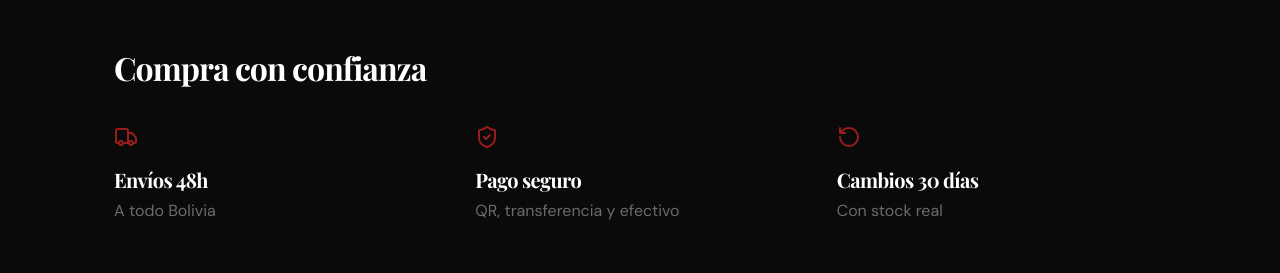
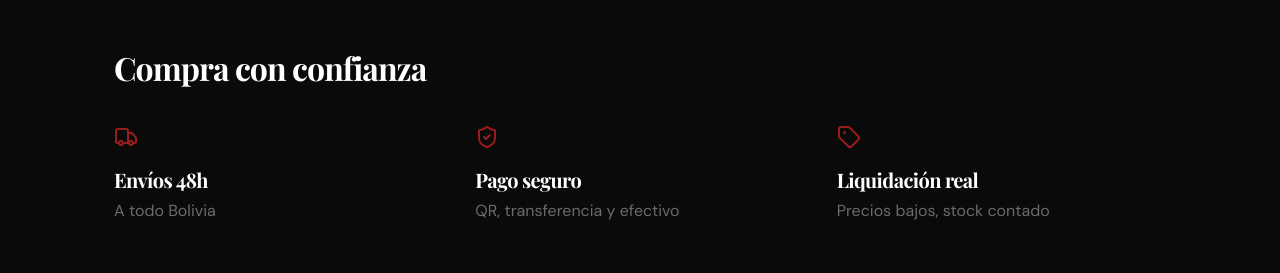
Before and after one commit to Casazola49/flores_store, a Next.js app: page / in a window 1280 px wide. Shown: the part 1280-1553 px from the top of the page. Built offline with nearby package versions, Linux system fonts and the light colour scheme; no server answers.

Commit message:
fix(home): badge honesto Liquidación real — sin política de cambios inventada

```diff
--- a/src/app/(store)/HomeClient.tsx
+++ b/src/app/(store)/HomeClient.tsx
@@ -2,7 +2,7 @@
 
 import { useEffect, useState } from "react";
 import Link from "next/link";
-import { ArrowRight, RotateCcw, ShieldCheck, Truck } from "lucide-react";
+import { ArrowRight, ShieldCheck, Tag, Truck } from "lucide-react";
 import { useQuery } from "convex/react";
 import { api } from "../../../convex/_generated/api";
 import type { Category } from "@/types";
@@ -48,7 +48,7 @@ export default function HomeClient() {
     <div className="bg-[var(--color-accent)] py-3 overflow-hidden"><div className="flex animate-ticker whitespace-nowrap w-max">{[0, 1].map(d => <div key={d} className="flex">{MARQUEE_ITEMS.map(item => <span key={`${d}-${item}`} className="text-label px-6">{item} ·</span>)}</div>)}</div></div>
     <section className="max-w-[1400px] mx-auto px-6 py-20"><p className="text-label text-[var(--color-accent)] mb-4">Novedades</p><h2 className="text-headline font-bold mb-10">Selección Flores</h2><div className="grid grid-cols-2 lg:grid-cols-4 gap-6">{products.map(p => <ProductCard key={p.id} product={p} />)}</div></section>
     <section className="bg-[var(--color-surface)] text-[var(--color-text)] px-6 py-20"><div className="max-w-[1400px] mx-auto"><div className="flex items-end justify-between mb-10"><div><p className="text-label text-[var(--color-accent)] mb-4">Explora</p><h2 className="text-headline font-bold">Compra por colección</h2></div><Link href="/productos" className="text-label text-[var(--color-accent)]">Ver todo →</Link></div><div className="grid sm:grid-cols-3 gap-6">{categories.slice(0, 3).map((cat: Category) => <Link key={cat.id} href={`/productos?category=${cat.slug}`} className="group relative aspect-portrait overflow-hidden bg-[var(--color-primary)]">{cat.video_url ? <VideoBanner src={cat.video_url} poster={cat.image_url} alt={cat.name} autoplay={false} className="opacity-70 transition-opacity duration-700 group-hover:opacity-100" /> : cat.image_url ? <img src={cat.image_url} alt={cat.name} loading="lazy" className="h-full w-full object-cover opacity-75 transition-all duration-700 group-hover:scale-[1.03] group-hover:opacity-100" /> : <BrandPlaceholder aspect="4:5" label={cat.name} />}<span className="absolute bottom-5 left-5 right-5 text-title font-bold text-white drop-shadow-[0_2px_8px_rgba(0,0,0,0.8)]">{cat.name}</span></Link>)}</div></div></section>
-    <section className="max-w-[1100px] mx-auto px-6 py-20"><h2 className="text-headline font-bold mb-10">Compra con confianza</h2><div className="grid gap-10 sm:grid-cols-3 sm:gap-8">{[[Truck, "Envíos 48h", "A todo Bolivia"], [ShieldCheck, "Pago seguro", "QR, transferencia y efectivo"], [RotateCcw, "Cambios 30 días", "Con stock real"]].map(([Icon, title, text]) => <div key={title as string}><Icon size={24} className="text-[var(--color-accent)] mb-5" /><h3 className="text-title font-bold mb-2">{title as string}</h3><p className="text-body text-[var(--color-text-muted)]">{text as string}</p></div>)}</div></section>
+    <section className="max-w-[1100px] mx-auto px-6 py-20"><h2 className="text-headline font-bold mb-10">Compra con confianza</h2><div className="grid gap-10 sm:grid-cols-3 sm:gap-8">{[[Truck, "Envíos 48h", "A todo Bolivia"], [ShieldCheck, "Pago seguro", "QR, transferencia y efectivo"], [Tag, "Liquidación real", "Precios bajos, stock contado"]].map(([Icon, title, text]) => <div key={title as string}><Icon size={24} className="text-[var(--color-accent)] mb-5" /><h3 className="text-title font-bold mb-2">{title as string}</h3><p className="text-body text-[var(--color-text-muted)]">{text as string}</p></div>)}</div></section>
     <section className="bg-[var(--color-surface)] text-[var(--color-text)] px-6 py-20"><div className="max-w-[700px] mx-auto text-center"><h2 className="text-headline font-bold mb-4">Recibe novedades</h2><p className="text-body mb-8">Conoce nuevos modelos y disponibilidad de stock.</p><div className="flex flex-col gap-4 sm:flex-row sm:gap-3"><input type="email" placeholder="Tu correo electrónico" aria-label="Tu correo electrónico" className="min-w-0 flex-1 border-b border-[var(--color-text)] bg-transparent px-2 py-3 text-body" /><button className="btn-premium w-full justify-center sm:w-auto">Suscribirme</button></div></div></section>
   </div>;
 }
```
